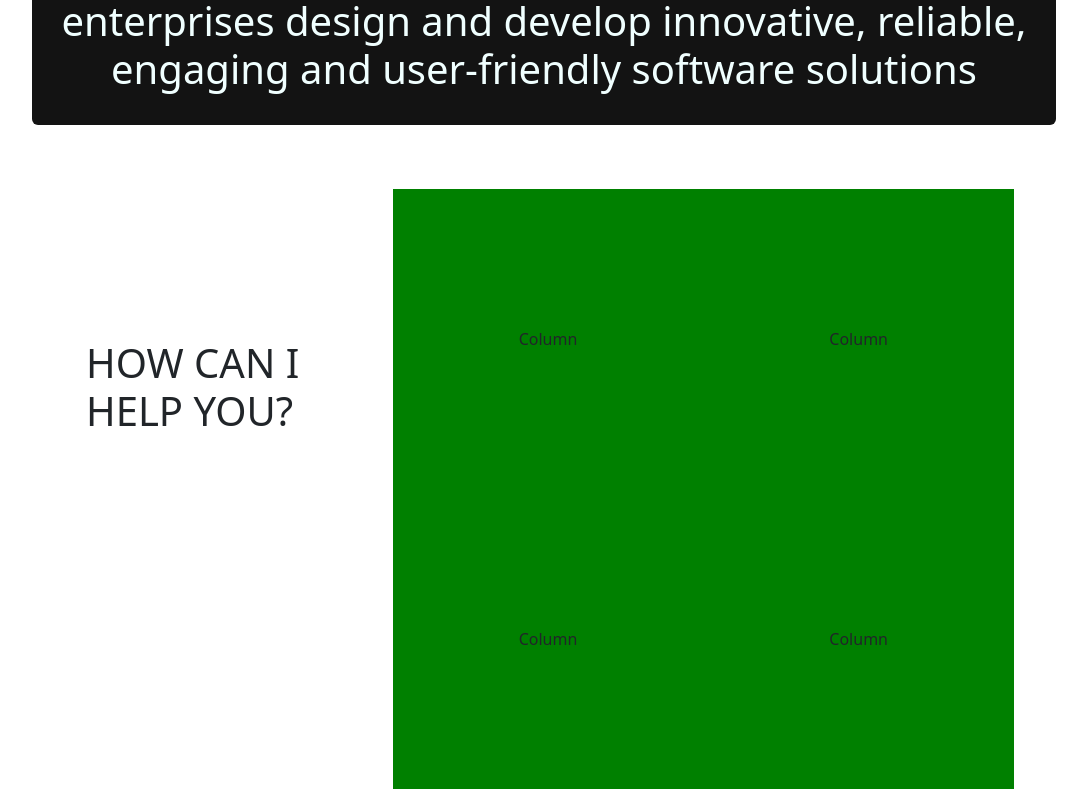
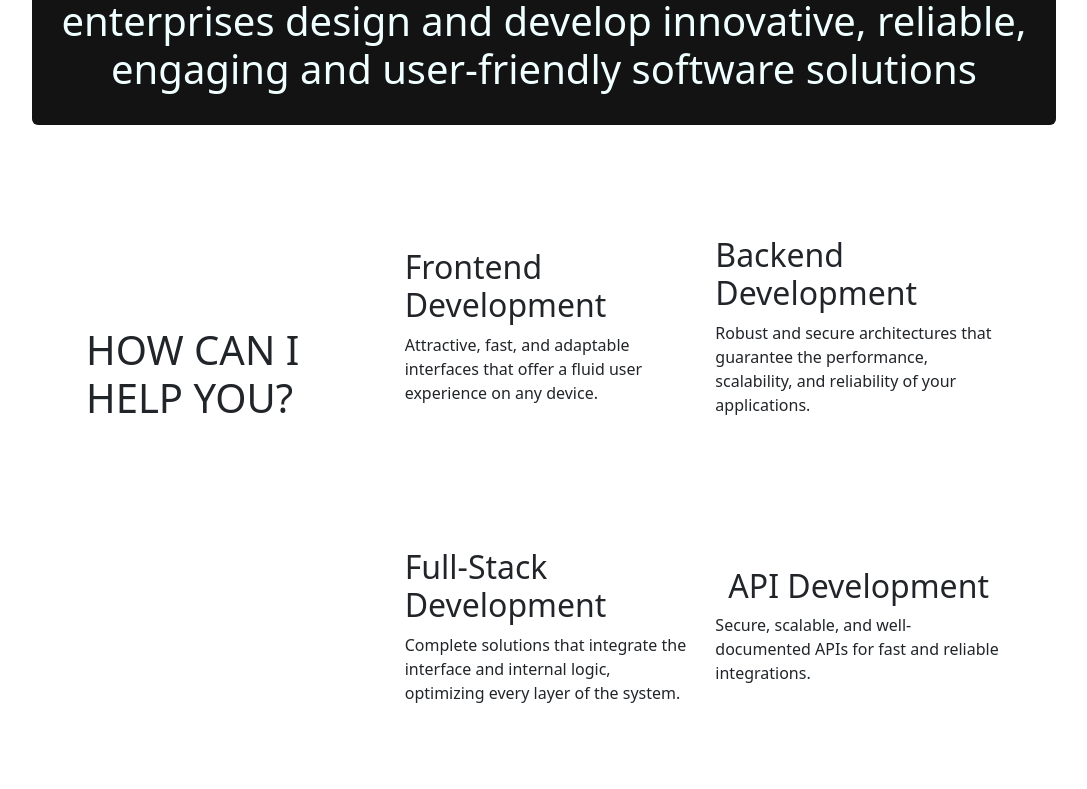
Before and after one commit to MatiasRevetria/revolio, a React (Vite) app: page / in a window 1280 px wide. Shown: the part 971-1760 px from the top of the page, without its empty margins (96-1183 px from the left). Built offline with nearby package versions, Linux system fonts and the light colour scheme.

Commit message:
More changes on mision component x2

```diff
--- a/src/components/Mision.jsx
+++ b/src/components/Mision.jsx
@@ -13,10 +13,22 @@ const Mision = ()=>{
                 <h1>HOW CAN I HELP YOU?</h1>
             </div>
             <div id="right-mision" className="row row-cols-2">
-                <div className="col">Column</div>
-                <div className="col">Column</div>
-                <div className="col">Column</div>
-                <div className="col">Column</div>
+                <div className="col">
+                    <h2>Frontend Development</h2>
+                    Attractive, fast, and adaptable interfaces that offer a fluid user experience on any device.
+                </div>
+                <div className="col">
+                    <h2>Backend Development</h2>
+                    Robust and secure architectures that guarantee the performance, scalability, and reliability of your applications.
+                </div>
+                <div className="col">
+                    <h2>Full-Stack Development</h2>
+                    Complete solutions that integrate the interface and internal logic, optimizing every layer of the system.
+                </div>
+                <div className="col">
+                    <h2>API Development</h2>
+                    Secure, scalable, and well-documented APIs for fast and reliable integrations.
+                </div>
             </div>
             </section>
         </div>
--- a/src/styles/Mision.css
+++ b/src/styles/Mision.css
@@ -17,7 +17,7 @@
     width: 80%;
     height: 200px;
     border-radius: 6px;
-    margin-bottom: 5%;
+    margin-bottom: 4%;
 }
 
 #mision-article h2{
@@ -38,12 +38,17 @@
 }
 #right-mision{
     width: min(50vw,1000px);
-    background-color: green;
 }
 
 .col{
     display: flex;
+    flex-direction: column;
     justify-content: center;
     align-items: center;
     height: 300px;
+    border-radius: 6px;
 }
+
+.col:hover{
+    background-color: rgb(150, 145, 145);
+}
```
